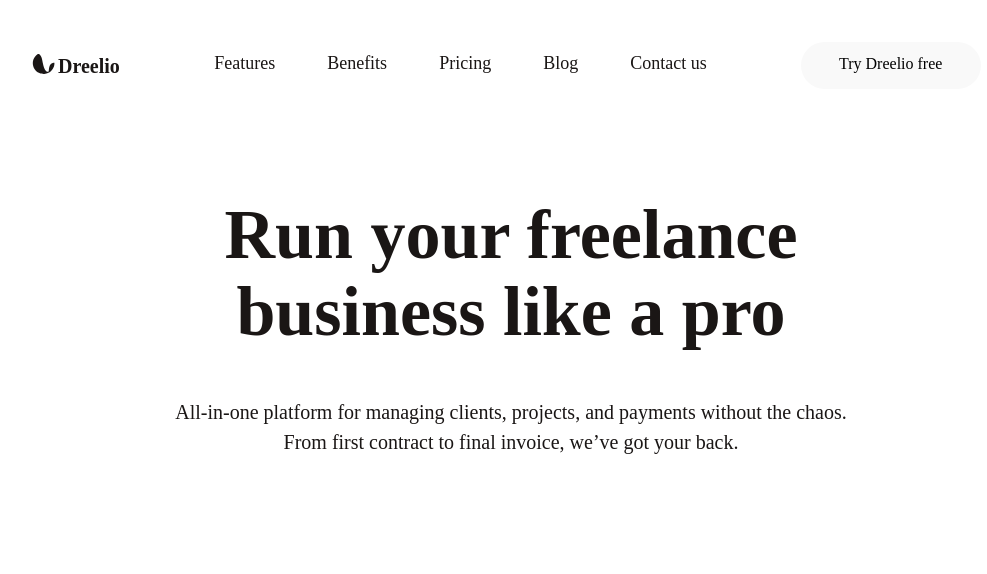
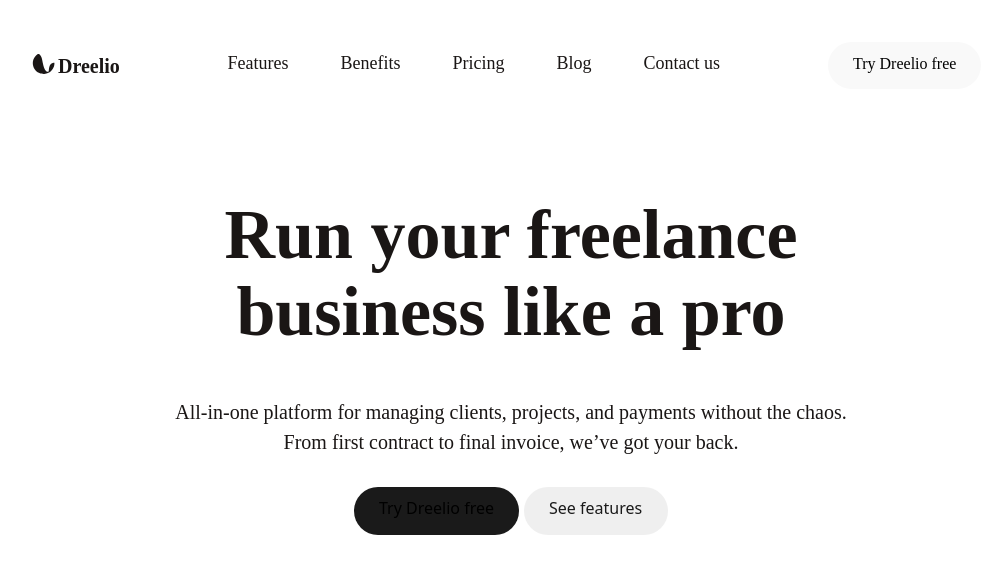
Before and after one commit to veronikarehusevych/React-project-1, a React (Vite) app in the folder project-1/: page / in a window 1280 px wide. Shown: the top 574 px of the page, without its empty margins (129-1116 px from the left). Built offline with nearby package versions, Linux system fonts and the light colour scheme; a web font is replaced by a local one.

Commit message:
Created reusable slide-text button

```diff
--- a/project-1/src/features/Home/styles/Navbar.css
+++ b/project-1/src/features/Home/styles/Navbar.css
@@ -61,54 +61,3 @@
 .navbar-right{
     padding: 10px;
 }
-
-.navbar-button {
-    width: 180px;
-    border: 0;
-    border-radius: 30px;
-    position: relative;
-    overflow: hidden;
-    padding: 12px 20px;
-    font-size: 16px;
-    border: none;
-}
-
-.btn-swap__label {
-    position: relative;
-    display: inline-block;
-    overflow: hidden;
-
-    /* Critical: define a stable height for the clip area */
-    line-height: 1.2;
-    height: 1.2em;
-}
-
-/* Both texts sit in the same viewport */
-.btn-swap__text {
-    display: block;
-    transition: transform 0.3s ease;
-    will-change: transform;
-}
-
-/* Start positions */
-.btn-swap__text--top {
-    transform: translateY(0%);
-}
-
-.btn-swap__text--bottom {
-    position: absolute;
-    left: 0;
-    top: 0;
-    transform: translateY(100%); /* hidden below */
-}
-
-/* Hover: top goes up, bottom slides in */
-.navbar-button:hover .btn-swap__text--top,
-.navbar-button:focus-visible .btn-swap__text--top {
-    transform: translateY(-100%);
-}
-
-.navbar-button:hover .btn-swap__text--bottom,
-.navbar-button:focus-visible .btn-swap__text--bottom {
-    transform: translateY(0%);
-}
--- a/project-1/src/features/Home/styles/SubHeader.css
+++ b/project-1/src/features/Home/styles/SubHeader.css
@@ -28,3 +28,11 @@
     color: #1A1615;
     text-align: center;
 }
+
+.subtitle-buttons {
+    display: flex;
+    margin-top: 30px;
+    button:first-child {
+        margin-right: 5px;
+    }
+}
--- a/project-1/src/features/Home/views/Navbar.tsx
+++ b/project-1/src/features/Home/views/Navbar.tsx
@@ -1,5 +1,6 @@
 import '../styles/Navbar.css'
 import logo from '../../../assets/logo.svg'
+import { SlideTextButton } from '../../../shared/components/SlideTextButton/SlideTextButton.tsx'
 
 const Navbar = () => {
   return (
@@ -40,12 +41,7 @@ const Navbar = () => {
         </ul>
       </div>
       <div className="navbar-right">
-        <button className={'navbar-button'}>
-          <span className="btn-swap__label">
-            <span className="btn-swap__text btn-swap__text--top">Try Dreelio free</span>
-            <span className="btn-swap__text btn-swap__text--bottom">Try Dreelio free</span>
-          </span>
-        </button>
+        <SlideTextButton text={'Try Dreelio free'} />
       </div>
     </nav>
   )
--- a/project-1/src/features/Home/views/SubHeader.tsx
+++ b/project-1/src/features/Home/views/SubHeader.tsx
@@ -1,4 +1,5 @@
 import '../styles/SubHeader.css'
+import { SlideTextButton } from '../../../shared/components/SlideTextButton/SlideTextButton.tsx'
 
 const SubHeader = () => {
   return (
@@ -12,6 +13,10 @@ const SubHeader = () => {
           first contract to final invoice, we’ve got your back.
         </span>
       </div>
+      <div className="subtitle-buttons">
+        <SlideTextButton text={'Try Dreelio free'} theme={'dark'} />
+        <SlideTextButton text={'See features'} theme={'light'} />
+      </div>
     </div>
   )
 }
--- /dev/null
+++ b/project-1/src/shared/components/SlideTextButton/SlideTextButton.css
@@ -0,0 +1,59 @@
+.slide-text-button {
+    border: 0;
+    border-radius: 30px;
+    position: relative;
+    overflow: hidden;
+    padding: 12px 25px;
+    font-size: 16px;
+    border: none;
+}
+
+
+.light {
+    background-color: rgba(213, 213, 213, 0.38);
+    color: #1a1a1a;
+}
+
+.dark {
+    background-color: #1a1a1a;
+}
+
+.btn-swap__label {
+    position: relative;
+    display: inline-block;
+    overflow: hidden;
+
+    /* Critical: define a stable height for the clip area */
+    line-height: 1.2;
+    height: 1.2em;
+}
+
+/* Both texts sit in the same viewport */
+.btn-swap__text {
+    display: block;
+    transition: transform 0.3s ease;
+    will-change: transform;
+}
+
+/* Start positions */
+.btn-swap__text--top {
+    transform: translateY(0%);
+}
+
+.btn-swap__text--bottom {
+    position: absolute;
+    left: 0;
+    top: 0;
+    transform: translateY(100%); /* hidden below */
+}
+
+/* Hover: top goes up, bottom slides in */
+.slide-text-button:hover .btn-swap__text--top,
+.slide-text-button:focus-visible .btn-swap__text--top {
+    transform: translateY(-100%);
+}
+
+.slide-text-button:hover .btn-swap__text--bottom,
+.slide-text-button:focus-visible .btn-swap__text--bottom {
+    transform: translateY(0%);
+}
--- /dev/null
+++ b/project-1/src/shared/components/SlideTextButton/SlideTextButton.tsx
@@ -0,0 +1,12 @@
+import './SlideTextButton.css'
+
+export const SlideTextButton = ({ text, theme }: { text: string; theme: 'light' | 'dark' }) => {
+  return (
+    <button className={`slide-text-button ${theme}`}>
+      <span className="btn-swap__label">
+        <span className="btn-swap__text btn-swap__text--top">{text}</span>
+        <span className="btn-swap__text btn-swap__text--bottom">{text}</span>
+      </span>
+    </button>
+  )
+}
```
